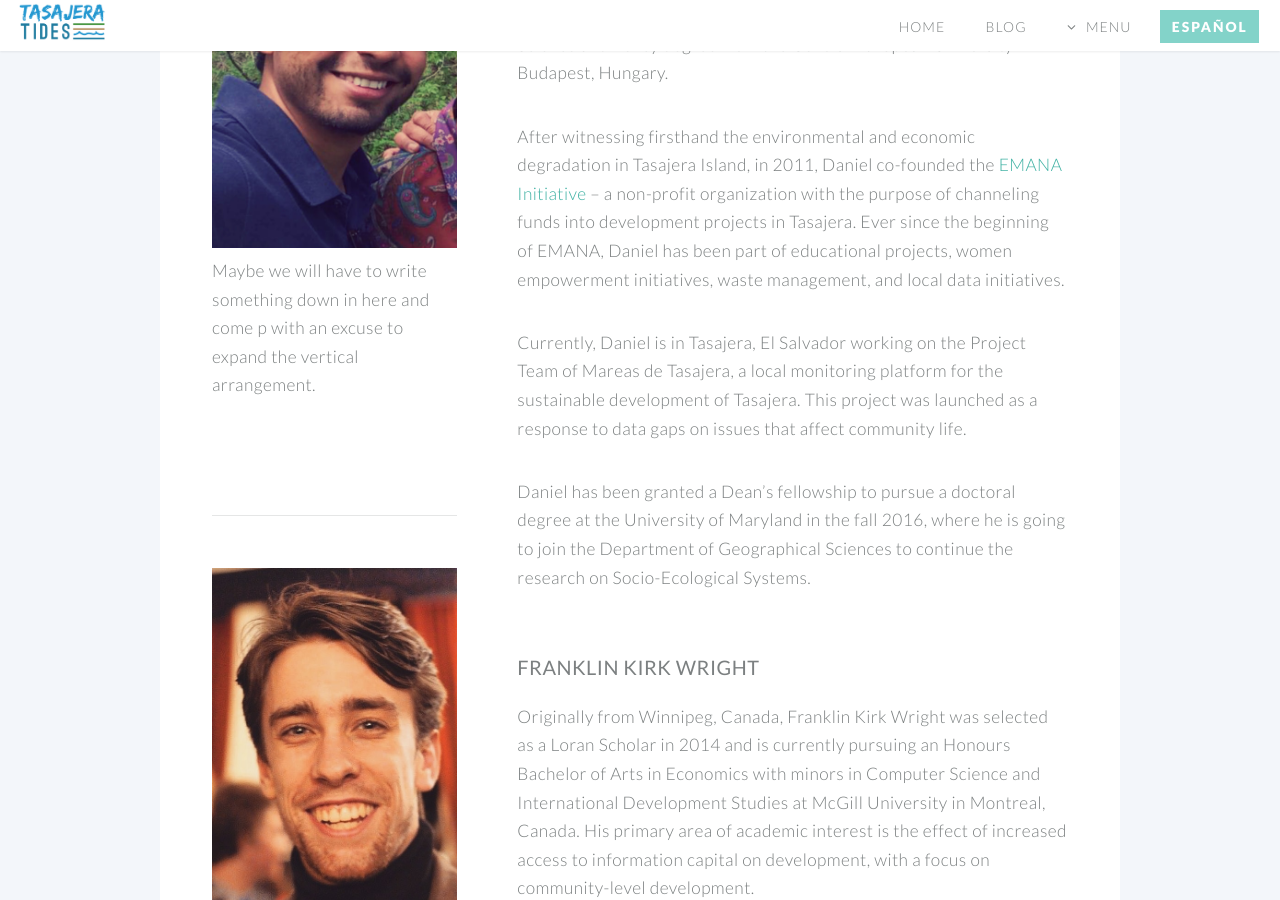
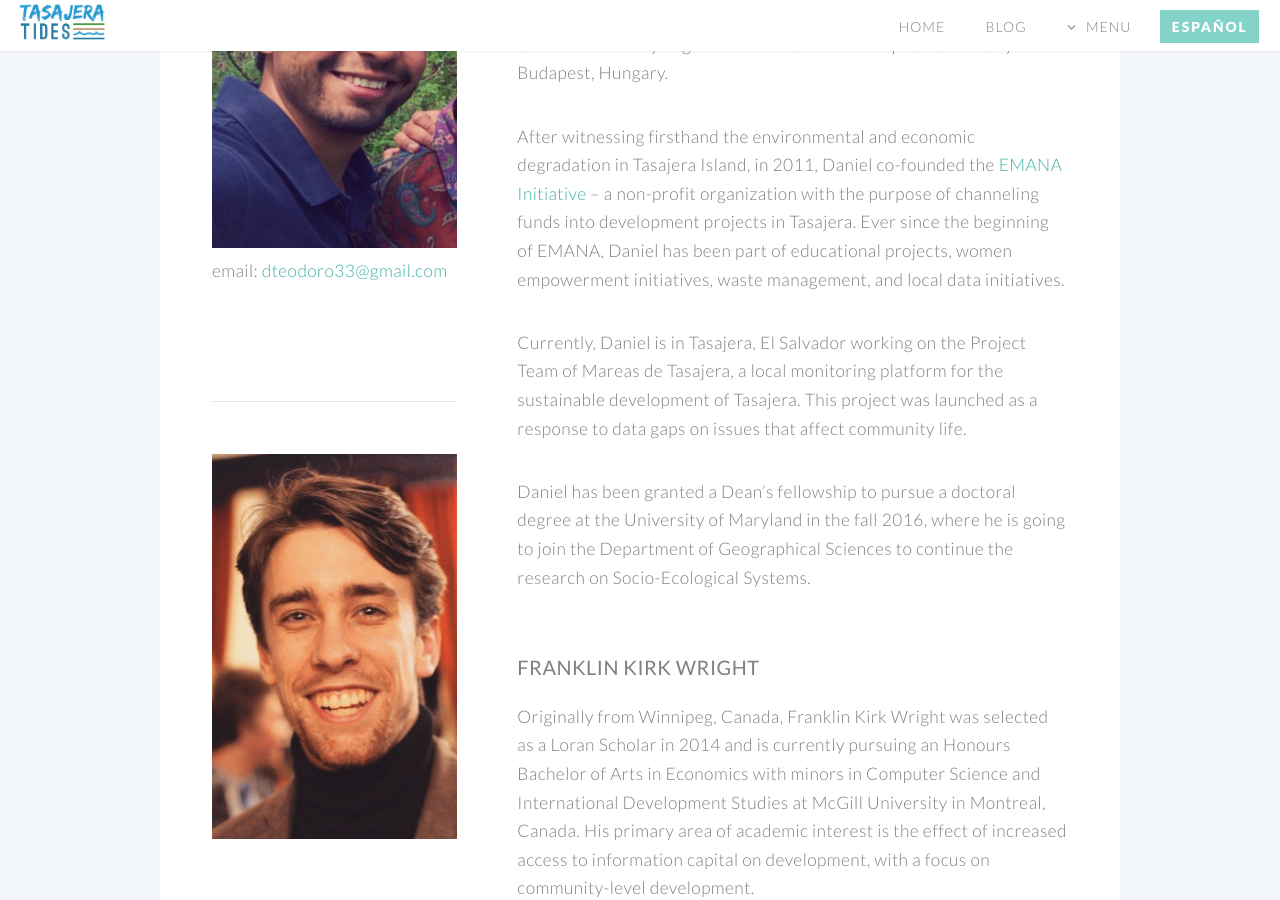
Before and after one commit to danteo90/danteo90.github.io, a Jekyll site: the page who-are-we.html, which Jekyll copies as it is, in a window 1280 px wide and 900 px high, scrolled down 565 px. Built offline with Jekyll 4.4.1, drawn with Linux system fonts in a browser that asks for light colours.

Commit message:
Update who-are-we.html

```diff
--- a/who-are-we.html
+++ b/who-are-we.html
@@ -109,8 +109,8 @@
 											<header>
 												<a href="#"><img style="width:100%;" src="images/Daniel3.jpg"/></a>
 											</header>
-											<p>Maybe we will have to write something down in here and come p with an excuse to expand the vertical arrangement.</p>
-											<br style="margin: 30px;" />
+											<p>email: <a href="mailto:dteodoro33@gmail.com" targe="_blank">dteodoro33@gmail.com</a></p>
+											<br style="margin: 70px;" />
 
 
 										</section>
```
